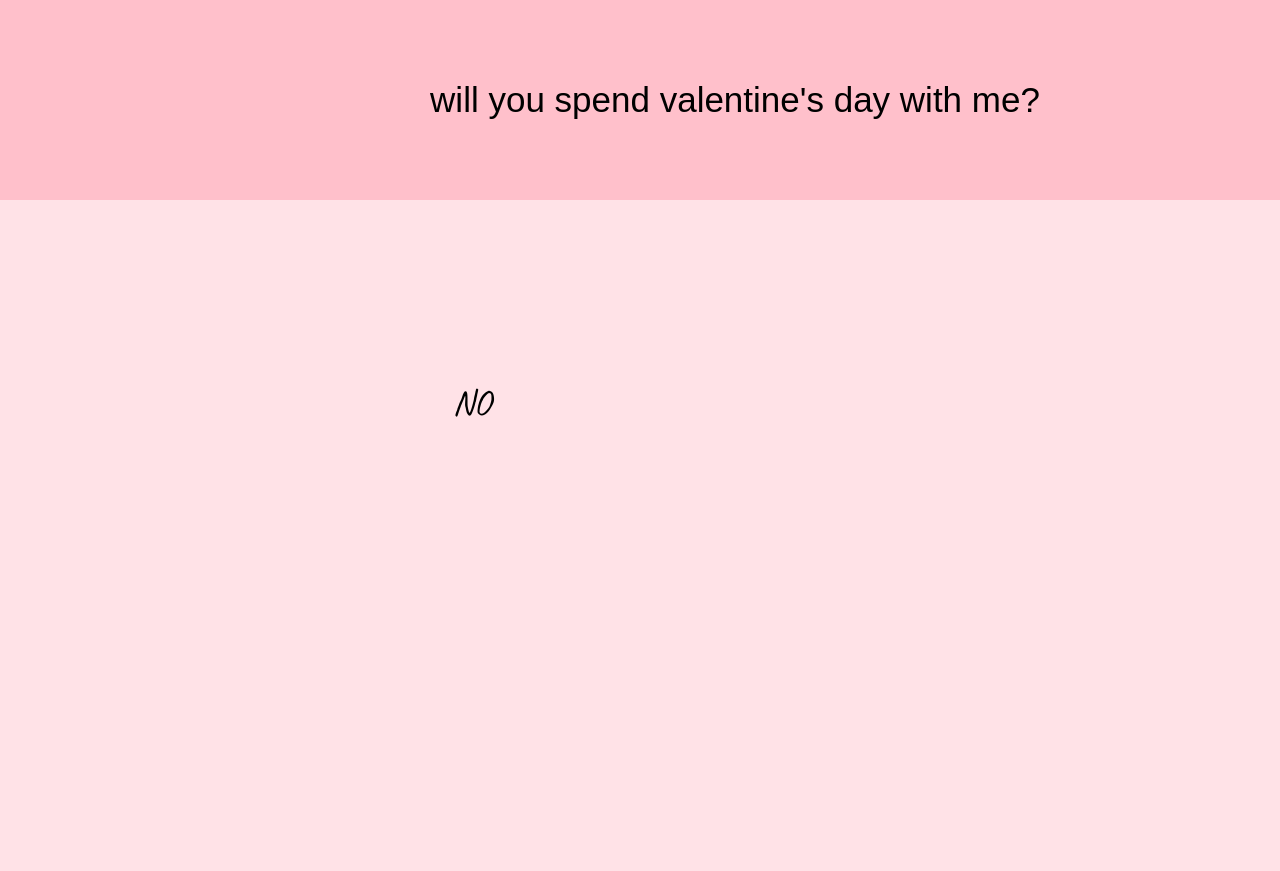
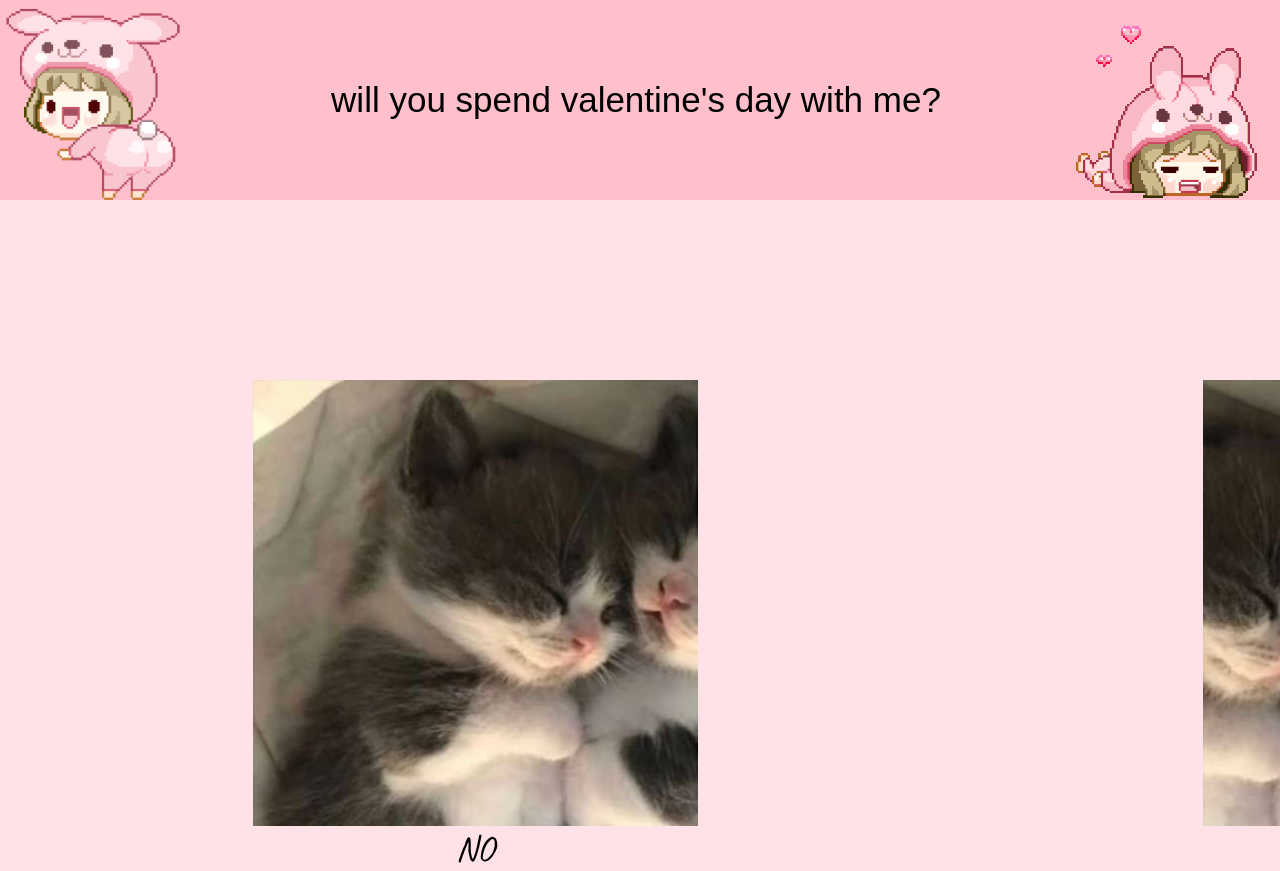
Before and after one commit to wearinesss/iiiloveilya.github.io, a plain HTML site: page index.html in a window 1280 px wide. Shown: the top 871 px of the page. Before the commit the page ends 800 px from the top, so only its background shows below. Drawn offline with Linux system fonts and the light colour scheme; a web font is replaced by a local one.

Commit message:
Update index.html

```diff
--- a/index.html
+++ b/index.html
@@ -16,23 +16,23 @@
 <body>
     <div class="header">
         <div class="image1">
-            <img src="anime1.gif" alt=""class="anime1">
+            <img src="img/anime1.gif" alt=""class="anime1">
         </div>
         <span class="text">will you spend valentine's day with me?</span>
         <div class="image2">
-            <img src="anime2.gif" alt=""class="anime2">
+            <img src="img/anime2.gif" alt=""class="anime2">
         </div>
     </div>
     <div class="cats">
         <a href="#" class="a3">
             <div class="image3">
-                <img src="cat1.jpg" alt="" class="cat1">
+                <img src="img/cat1.jpg" alt="" class="cat1">
                 <span class="cattext1">NO</span>
             </div>
         </a>
         <a href="lol.html" class="a4">
             <div class="image4">
-                <img src="cat2.jpg" alt="" class="cat2">
+                <img src="img/cat2.jpg" alt="" class="cat2">
                 <span class="cattext2">YES</span>
             </div>
         </a>
```
